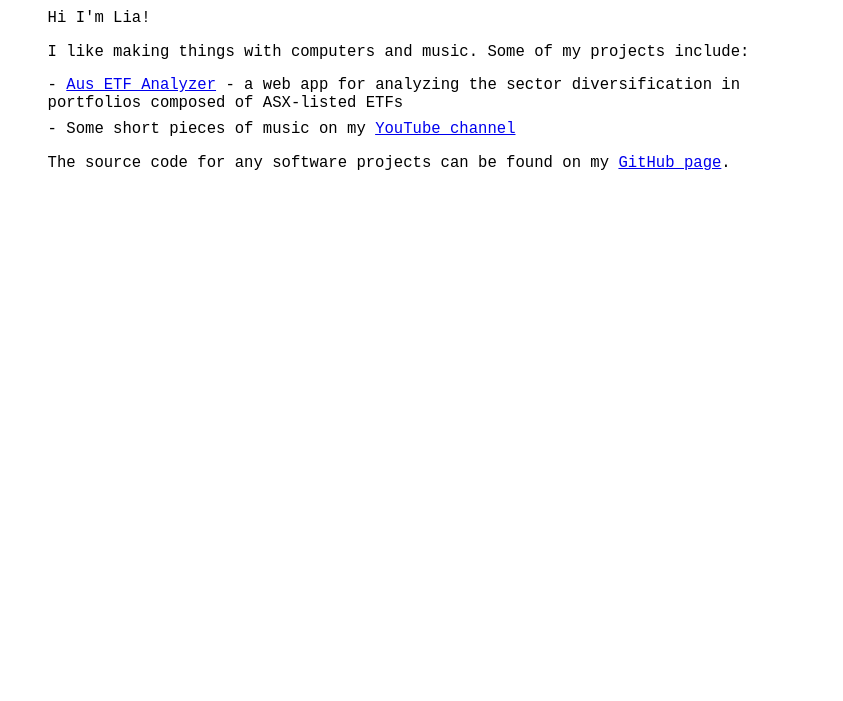
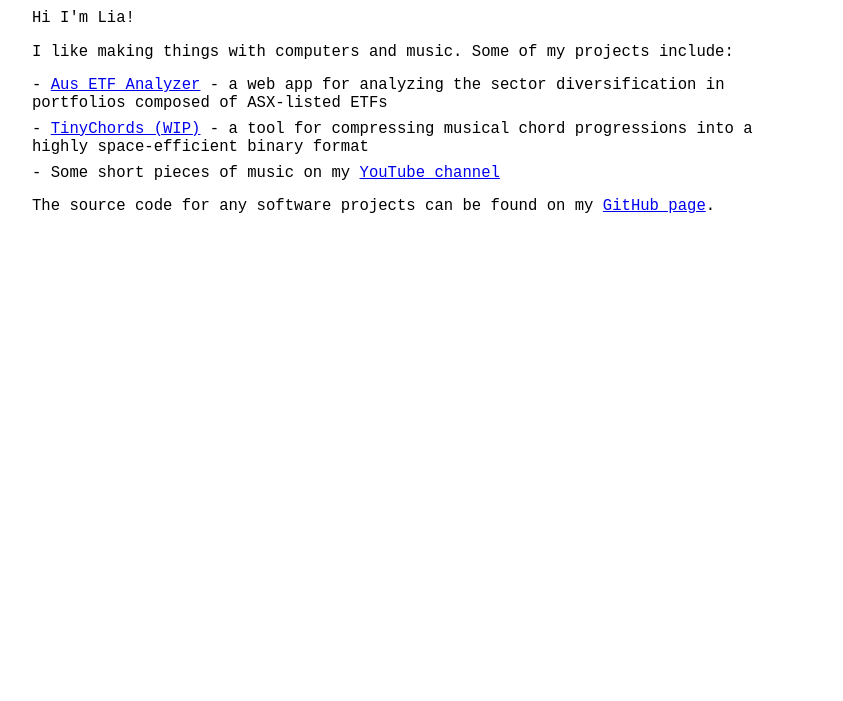
Before and after one commit to ltrel/ltrel.github.io, a plain HTML site: page index.html in a window 1280 px wide. Shown: the part 99-800 px from the top of the page, without its empty margins (218-1061 px from the left). Drawn offline with Linux system fonts and the light colour scheme.

Commit message:
Add mention of TinyChords

```diff
--- a/index.html
+++ b/index.html
@@ -26,6 +26,10 @@
         ETFs
       </li>
       <li>
+        <a href="https://github.com/ltrel/tiny-chords">TinyChords (WIP)</a>
+        - a tool for compressing musical chord progressions into a highly space-efficient binary format
+      </li>
+      <li>
         Some short pieces of music on my <a href="https://www.youtube.com/channel/UCpDzRZN4DPfxv_gPtOtwysg">YouTube channel</a>
       </li>
     </ul>
--- a/styles.css
+++ b/styles.css
@@ -1,6 +1,6 @@
 main {
     margin: auto;
-    max-width: 48em;
+    max-width: 50em;
     padding: 1em;
     font-family: monospace;
     font-size: 120%;
```
